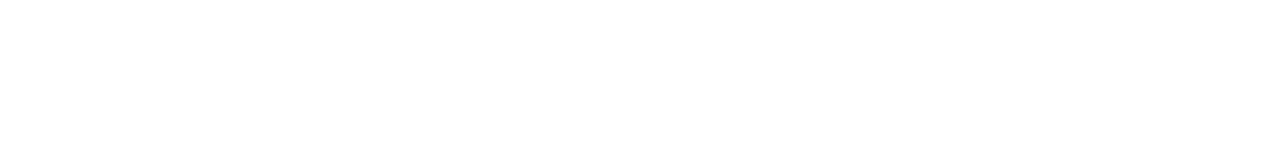
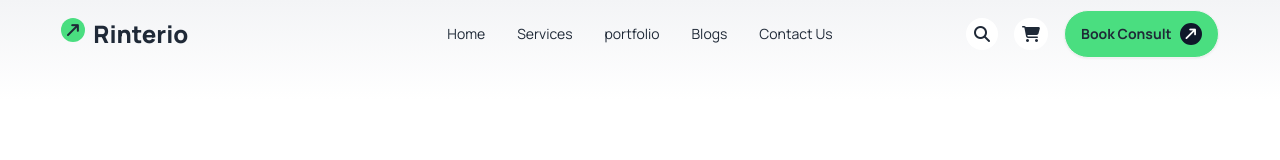
Before and after one commit to JakiaSultanaJenny/architect-portfolio-using-tailwind, a plain HTML site: page index.html in a window 1280 px wide. Drawn offline with nearby package versions, Linux system fonts and the light colour scheme.

Commit message:
added the navbar section

```diff
--- a/index.html
+++ b/index.html
@@ -1,11 +1,61 @@
 <!DOCTYPE html>
-<html lang="en">
+<html lang="en" data-theme="light">
+
 <head>
     <meta charset="UTF-8">
     <meta name="viewport" content="width=device-width, initial-scale=1.0">
+    <!-- tailwind and daisyUI CDN -->
+    <link href="https://cdn.jsdelivr.net/npm/daisyui@4.12.10/dist/full.min.css" rel="stylesheet" type="text/css" />
+    <script src="https://cdn.tailwindcss.com"></script>
+    <!-- font awesome CDN -->
+    <link rel="stylesheet" href="https://cdnjs.cloudflare.com/ajax/libs/font-awesome/6.6.0/css/all.min.css">
     <title>Architect portfolio using tailwind</title>
+    <!-- font manrope -->
+    <link rel="preconnect" href="https://fonts.googleapis.com">
+    <link rel="preconnect" href="https://fonts.gstatic.com" crossorigin>
+    <link href="https://fonts.googleapis.com/css2?family=Manrope:wght@200..800&display=swap" rel="stylesheet">
+    <style>
+        .manrope-font {
+            font-family: "Manrope";
+        }
+    </style>
 </head>
-<body>
 
+<body class="manrope-font">
+    <div class="bg-gradient-to-b  to-white from-gray-100">
+        <header class="w-11/12 h-[100px] mx-auto">
+            <nav>
+                <div class="navbar">
+                    <div class="navbar-start">
+                        <div class="flex justify-between space-x-2">
+                            <h6><i class="-rotate-45 bg-green-400 rounded-full p-1 fa-solid fa-arrow-right-long"></i></h6>
+                            <h6><a class="text-2xl font-extrabold">Rinterio</a></h6>
+                        </div>
+                    </div>
+                    <div class="navbar-center hidden lg:flex">
+                        <ul class="menu menu-horizontal px-1">
+                            <li class="hover:font-bold"><a>Home</a></li>
+                            <li class="hover:font-bold"><a>Services</a></li>
+                            <li class="hover:font-bold"><a>portfolio</a></li>
+                            <li class="hover:font-bold"><a>Blogs</a></li>
+                            <li class="hover:font-bold"><a>Contact Us</a></li>
+                        </ul>
+                    </div>
+                    <div class="navbar-end space-x-4  lg:flex hidden">
+                        <i class="bg-white rounded-full p-2 fa-solid fa-magnifying-glass"></i>
+                        <i class="bg-white rounded-full p-2 fa-solid fa-cart-shopping"></i>
+                        <a class="btn bg-green-400 rounded-3xl font-bold flex justify-between">
+                            <h6>Book Consult</h6>
+                            <h6><i class="-rotate-45 bg-slate-900 text-white rounded-full p-1 fa-solid fa-arrow-right-long"></i></h6>
+                        </a>
+                    </div>
+                    <i class="bg-white rounded-full p-3 fa-solid fa-bars lg:hidden absolute right-6"></i>
+                </div>
+            </nav>
+        </header>
+    </div>
+    <main></main>
+    <footer></footer>
 </body>
+
 </html>
```
Also changed, not shown: tailwind.config.js (added).
